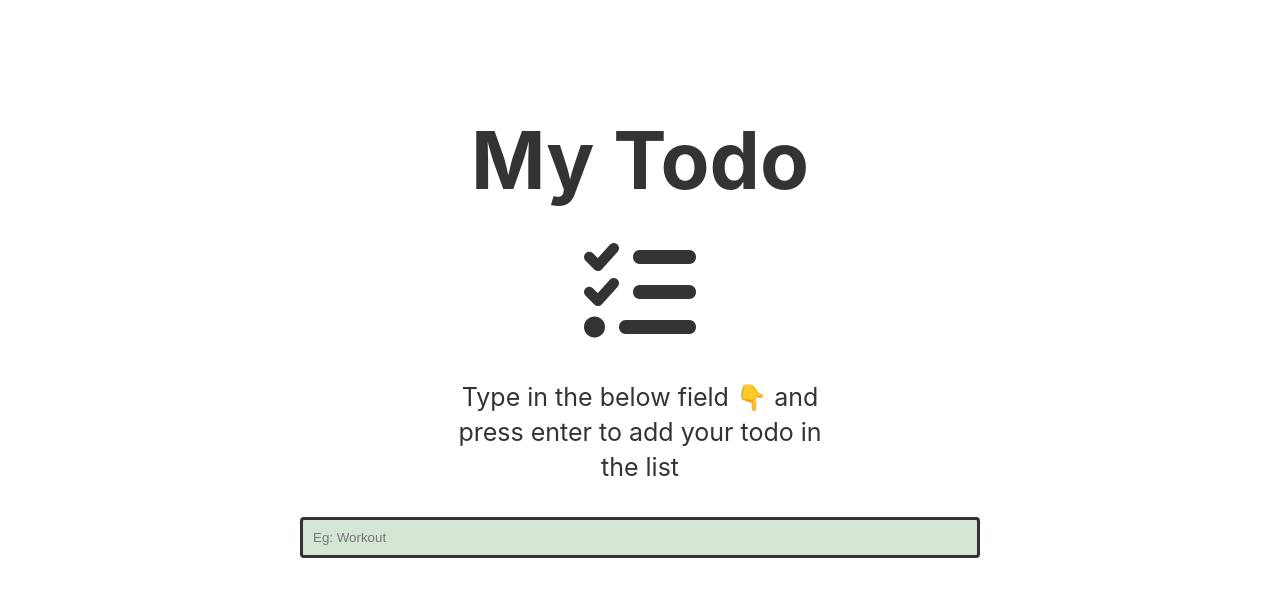
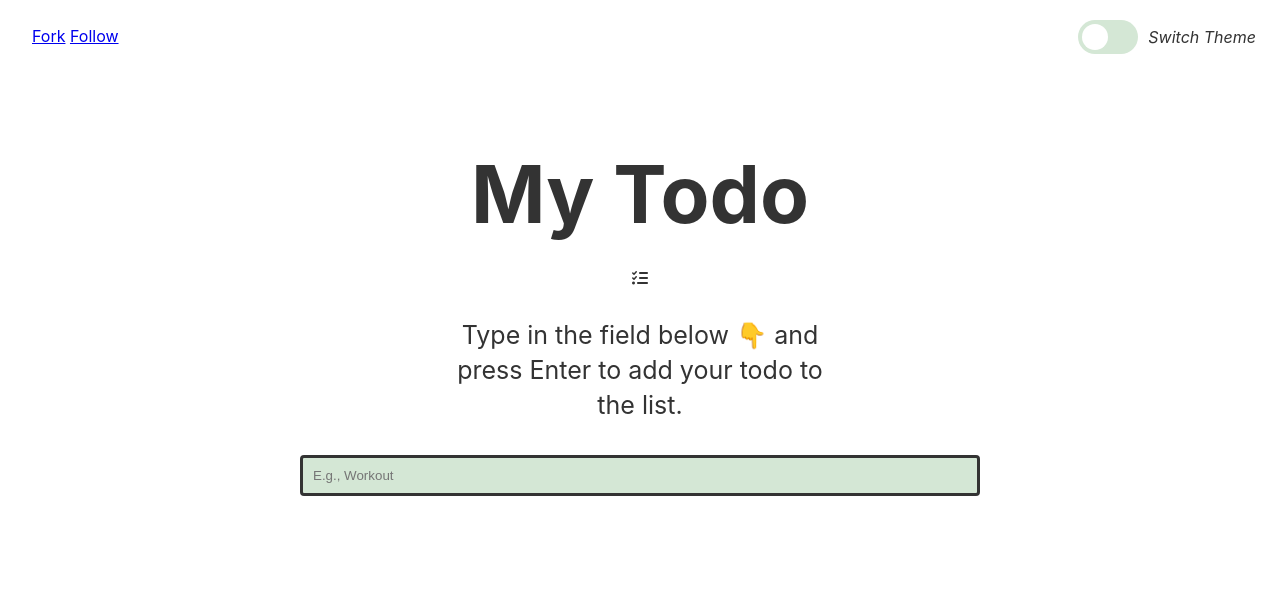
Before and after one commit to Abinaya018/todo-application, a plain HTML site: page index.html in a window 1280 px wide. Drawn offline with Linux system fonts and the light colour scheme.

Commit message:
index.html

```diff
--- a/index.html
+++ b/index.html
@@ -5,53 +5,52 @@
     <meta charset="UTF-8">
     <meta http-equiv="X-UA-Compatible" content="IE=edge">
     <meta name="viewport" content="width=device-width, initial-scale=1.0">
-    <title>Scratch JS Todo list learn by concept clear</title>
-    <link rel="stylesheet" href="style.css" />
+    <title>Todo List - Learn By Concept</title>
+    <link rel="stylesheet" href="style.css">
     <script async defer src="https://buttons.github.io/buttons.js"></script>
-    <style>
-        .icon {
-            font-size: 7rem;
-        }
-    </style>
-
 </head>
 
 <body>
     <nav>
-       <!--  <div class="btn">
+        <!-- Theme switch and GitHub buttons -->
+        <div class="btn">
             <a class="github-button" href="https://github.com/smthari/Freecodecamp-Responsive-Web-Design-Projects/fork"
                 data-size="large" data-show-count="true"
                 aria-label="Fork smthari/Freecodecamp-Responsive-Web-Design-Projects on GitHub">Fork</a>
-
             <a class="github-button" href="https://github.com/smthari" data-size="large" data-show-count="true"
                 aria-label="Follow @smthari on GitHub">Follow</a>
         </div>
         <div class="theme-switch-wrapper">
-            <label class="theme-switch" for="checkbox">
-                <input type="checkbox" id="checkbox" />
+            <label class="theme-switch" for="theme-checkbox" aria-label="Toggle dark mode">
+                <input type="checkbox" id="theme-checkbox">
                 <div class="slider round"></div>
             </label>
             <em>Switch Theme</em>
-        </div> -->
+        </div>
     </nav>
+
     <div class="container">
-        <ul class="todo-list js-todo-list"></ul>
+        <!-- Todo List -->
+        <ul class="todo-list js-todo-list" aria-label="Todo list"></ul>
+
+        <!-- Empty State -->
         <div class="empty-state">
             <h1 class="app-title">My Todo</h1>
-            <i class="fas fa-tasks icon"></i>
+            <i class="fas fa-tasks icon" aria-hidden="true"></i>
             <p class="empty-state__description">
-                Type in the below field 👇 and press enter to add your todo in the list
+                Type in the field below 👇 and press Enter to add your todo to the list.
             </p>
         </div>
-        <form class="formselect">
-            <input autofocus type="text" class="inputselect" placeholder="Eg: Workout">
+
+        <!-- Input Form -->
+        <form class="form-select" aria-label="Add todo item">
+            <input autofocus type="text" class="input-select" placeholder="E.g., Workout" aria-label="Todo input">
         </form>
     </div>
 
+    <!-- Scripts -->
     <script src="https://kit.fontawesome.com/dd8c49730d.js" crossorigin="anonymous"></script>
     <script src="script.js"></script>
-
-
 </body>
 
 </html>
```
